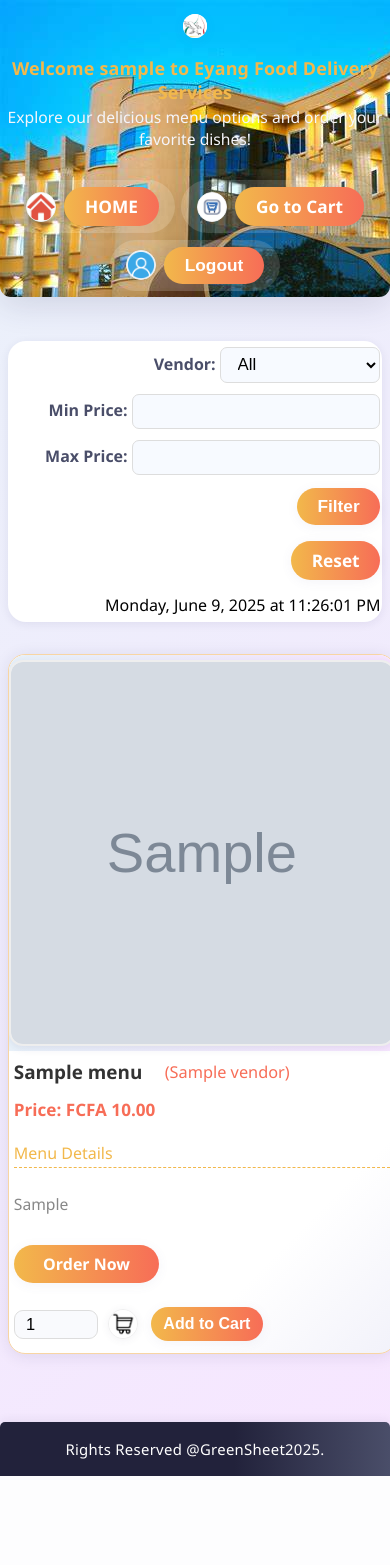
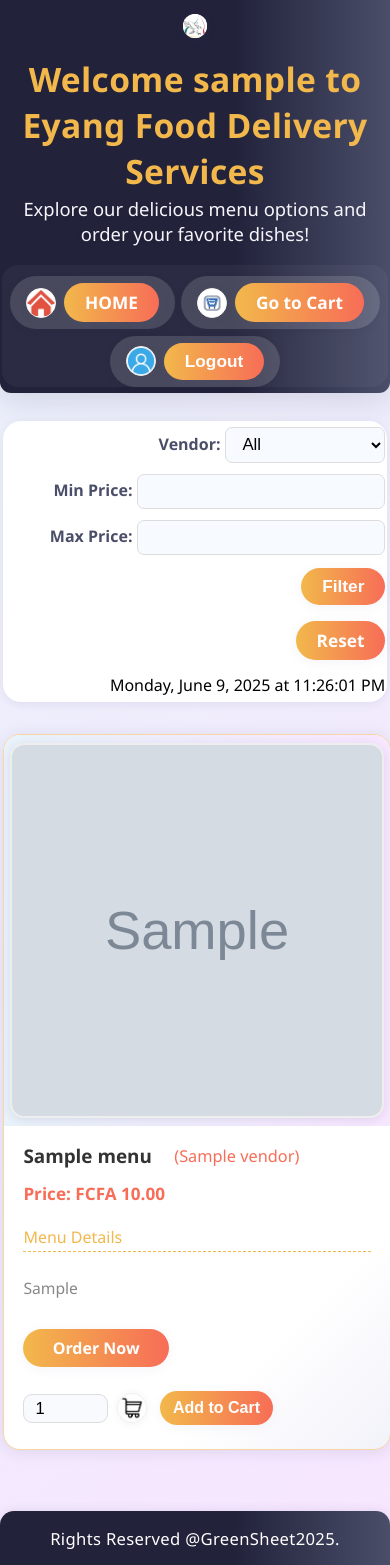
Before and after one commit to Abba-max/Resto, a Django app: page / in a window 390 px wide. Before the commit the page ends 1476 px from the top, so only its background shows below. Run offline with Django 5.2, Linux system fonts and the light colour scheme; a user stored in the database is signed in; tables that the repository leaves empty hold one stand-in row (values such as "Sample post"); grey boxes marked "Sample" are stand-in pictures.

Commit message:
newmodifications

```diff
--- a/Myrestaurant/views.py
+++ b/Myrestaurant/views.py
@@ -66,15 +66,16 @@ def place_order(request, menu_id):
 
 # Vendor view for managing menus
 def vendor_dashboard(request):
-    # Ensure the logged-in user is a vendor
-    vendor = get_object_or_404(Vendor, user=request.user)
-
-    # Retrieve menus and orders associated with the vendor
+    vendor = request.user.vendor
+    orders = Order.objects.filter(menu__vendor=vendor)
+    undelivered_orders = orders.exclude(status__iexact="delivered")
     menus = Menu.objects.filter(vendor=vendor)
-    orders = Order.objects.filter(menu__vendor=vendor)
-
-    return render(request, 'vendor_dashboard.html', {'menus': menus, 'orders': orders, 'vendor': vendor})
-
+    return render(request, 'vendor_dashboard.html', {
+        'vendor': vendor,
+        'orders': orders,
+        'undelivered_orders': undelivered_orders,
+        'menus': menus,
+    })
 
 def manage_menu(request, menu_id=None):
     vendor = get_object_or_404(Vendor, user=request.user)
--- a/static/assets/css/browse_menus.css
+++ b/static/assets/css/browse_menus.css
@@ -1,3 +1,5 @@
+/* --- Modern, Uniform, Adaptive, Fully Responsive Menu Styles --- */
+
 body {
     margin: 0;
     padding: 0;
@@ -16,7 +18,6 @@ header {
     border-bottom-left-radius: 24px;
     border-bottom-right-radius: 24px;
     box-shadow: 0 8px 32px rgba(44,44,84,0.14);
-    background-image:url(../img/Accueil_IUSJ.jpg);
     margin-bottom: 1.2rem;
 }
 
@@ -191,20 +192,25 @@ main {
     transform: translateY(-4px) scale(1.018);
 }
 
+/* Menu Image Wrapper: Centered and Consistent Height */
 .menu-img-wrap {
     width: 100%;
-    background: linear-gradient(90deg,#e9f2fa 0%, #f7e6ff 100%);
     display: flex;
     justify-content: center;
     align-items: center;
-    padding: 1.1rem 0 0.7rem 0;
-    min-height: 140px;
+    background: linear-gradient(90deg,#e9f2fa 0%, #f7e6ff 100%);
+    padding: 1rem 0;
+    min-height: 150px;
+    box-sizing: border-box;
 }
 
+/* Uniform & Adaptive Menu Image */
 .menu-image {
-    width: 98%;
-    max-width: 280px;
+    width: 100%;
+    max-width: 220px;
+    min-width: 120px;
     aspect-ratio: 4/3;
+    height: auto;
     object-fit: cover;
     border-radius: 14px;
     background: #fcfcfc;
@@ -213,6 +219,116 @@ main {
     box-shadow: 0 2px 10px rgba(44,44,84,0.10);
     transition: box-shadow 0.12s;
 }
+
+/* Sizing at various breakpoints for uniformity */
+@media (max-width: 1200px) {
+    main {
+        padding-left: 0.2rem;
+        padding-right: 0.2rem;
+    }
+    .menu-image {
+        max-width: 180px;
+        min-width: 100px;
+    }
+    .menu-img-wrap {
+        min-height: 110px;
+        padding: 0.7rem 0;
+    }
+    .menu-item {
+        max-width: 98vw;
+    }
+}
+@media (max-width: 900px) {
+    main {
+        padding: 1rem 0.2rem;
+    }
+    .menu-grid {
+        gap: 1.3rem;
+    }
+    .menu-image {
+        max-width: 150px;
+        min-width: 90px;
+    }
+    .menu-img-wrap {
+        min-height: 90px;
+    }
+    .menu-item {
+        max-width: 99vw;
+    }
+}
+@media (max-width: 700px) {
+    header {
+        padding: 0.2rem 0.1rem 0.4rem 0.1rem;
+        border-radius: 0 0 11px 11px;
+        margin-bottom: 0.7rem;
+    }
+    .header-content {
+        gap: 0.4rem;
+        padding: 0.7rem 0.2rem 0 0.2rem;
+    }
+    .logo {
+        height: 30px;
+        max-width: 60vw;
+        margin-bottom: 0.2rem;
+    }
+    .user-icon {
+        width: 28px;
+        height: 28px;
+    }
+    .filters {
+        flex-direction: column;
+        gap: 0.7rem;
+        padding: 0.4rem 0.1rem;
+    }
+    .menu-grid {
+        grid-template-columns: 1fr;
+        gap: 0.8rem;
+    }
+    .menu-item {
+        max-width: 99vw;
+        width: 99vw;
+        margin: 0 auto 0.8rem auto;
+        padding: 0;
+    }
+    .menu-details {
+        padding: 0.7rem 0.7rem 0.5rem 0.7rem;
+    }
+    .footer {
+        font-size: 0.93rem;
+        border-radius: 5px 5px 0 0;
+    }
+    .menu-img-wrap {
+        min-height: 60px;
+        padding: 0.5rem 0;
+    }
+    .menu-image {
+        max-width: 88vw;
+        min-width: 60px;
+        aspect-ratio: 1/1;
+    }
+}
+@media (max-width: 480px) {
+    .header-text span {
+        flex-direction: column;
+        gap: 0.4rem;
+    }
+    .logo {
+        height: 24px;
+        max-width: 44vw;
+    }
+    .menu-details {
+        padding: 0.5rem 0.3rem 0.3rem 0.3rem;
+    }
+    .menu-img-wrap {
+        min-height: 30vw;
+    }
+    .menu-image {
+        max-width: 95vw;
+        min-width: 38vw;
+    }
+}
+
+/* END IMAGE/CARD */
 
 .menu-details {
     padding: 1.08rem 1.2rem 1.1rem 1.2rem;
@@ -349,113 +465,3 @@ main {
     letter-spacing: 0.02em;
     box-shadow: 0 -2px 10px rgba(44,44,84,0.07);
 }
-
-/* --- RESPONSIVE STYLES --- */
-@media (max-width: 1150px) {
-    .logo {
-        height: 44px;
-        max-width: 38vw;
-    }
-    .menu-grid {
-        gap: 1.3rem;
-    }
-    .menu-img-wrap {
-        padding: 0.7rem 0 0.5rem 0;
-        min-height: 100px;
-    }
-    .menu-image {
-        max-width: 180px;
-    }
-}
-
-@media (max-width: 850px) {
-    .header-text h1 {
-        font-size: 1.12rem;
-    }
-    .header-text h2 {
-        font-size: 0.98rem;
-    }
-    .filters {
-        flex-direction: column;
-        gap: 0.7rem;
-        padding: 0.7rem 0.7rem;
-    }
-    .menu-grid {
-        gap: 1.2rem;
-    }
-    .menu-item {
-        max-width: 99vw;
-    }
-    .menu-image {
-        max-width: 150px;
-        min-width: 100px;
-    }
-}
-
-@media (max-width: 700px) {
-    header {
-        padding: 0.2rem 0.1rem 0.4rem 0.1rem;
-        border-radius: 0 0 11px 11px;
-        margin-bottom: 0.7rem;
-    }
-    .header-content {
-        gap: 0.4rem;
-        padding: 0.7rem 0.2rem 0 0.2rem;
-    }
-    .logo {
-        height: 30px;
-        max-width: 60vw;
-        margin-bottom: 0.2rem;
-    }
-    .user-icon {
-        width: 28px;
-        height: 28px;
-    }
-    .filters {
-        flex-direction: column;
-        gap: 0.7rem;
-        padding: 0.4rem 0.1rem;
-    }
-    .menu-grid {
-        grid-template-columns: 1fr;
-        gap: 0.8rem;
-    }
-    .menu-item {
-        max-width: 99vw;
-        width: 99vw;
-        margin: 0 auto 0.8rem auto;
-        padding: 0;
-    }
-    .menu-img-wrap {
-        padding: 0.3rem 0;
-        min-height: 65px;
-    }
-    .menu-image {
-        max-width: 98vw;
-        width: 98vw;
-        min-width: 0;
-        height: auto;
-        aspect-ratio: 1/1;
-    }
-    .menu-details {
-        padding: 0.7rem 0.7rem 0.5rem 0.7rem;
-    }
-    .footer {
-        font-size: 0.93rem;
-        border-radius: 5px 5px 0 0;
-    }
-}
-
-@media (max-width: 480px) {
-    .header-text span {
-        flex-direction: column;
-        gap: 0.4rem;
-    }
-    .logo {
-        height: 24px;
-        max-width: 44vw;
-    }
-    .menu-details {
-        padding: 0.5rem 0.3rem 0.3rem 0.3rem;
-    }
-}
```
Also changed, not shown: templates/login.html (+14 -1 lines), templates/registration.html (+16 -1 lines), templates/vendor_dashboard.html (+8 -6 lines).
